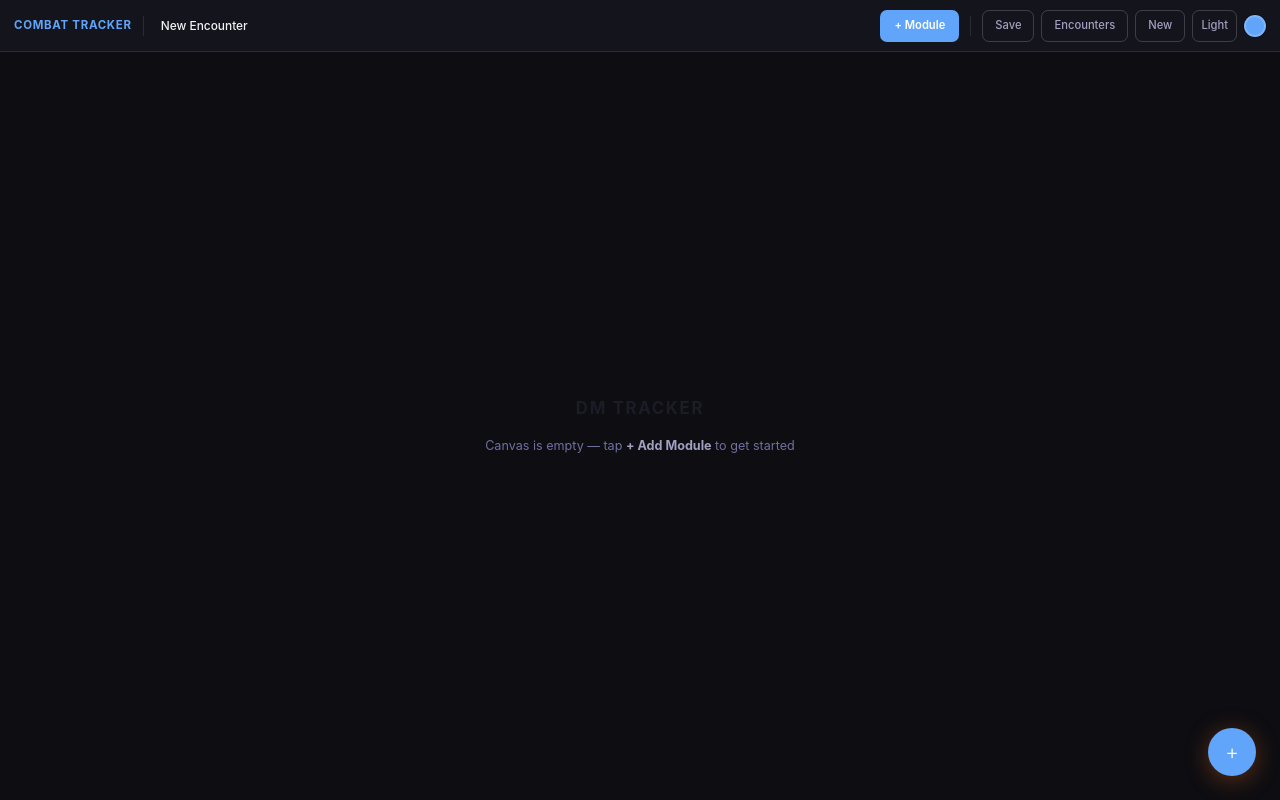
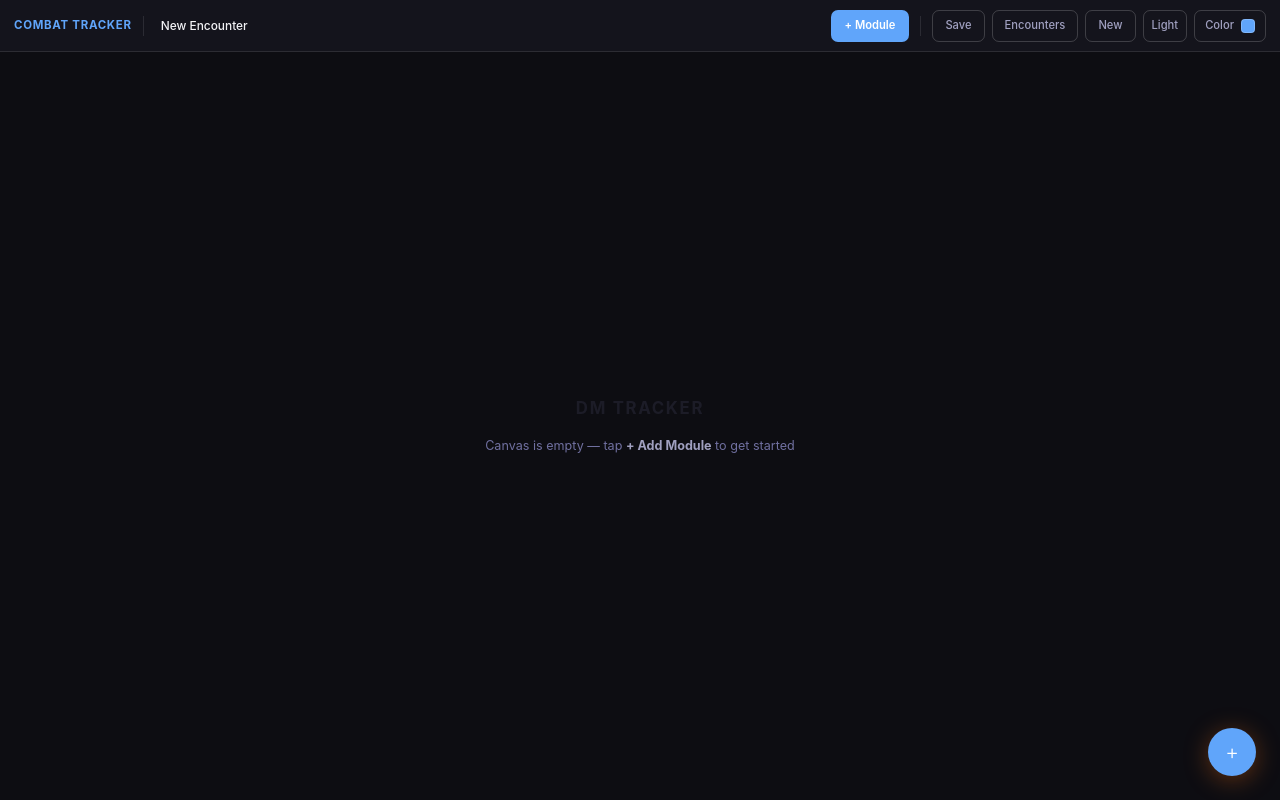
Before and after one commit to GitOnMyLvl/dnd_combat_tracker, a React (Vite) app: page / in a window 1280 px wide. Built offline with nearby package versions, Linux system fonts and the light colour scheme.

Commit message:
feat: custom accent color picker panel with swatches and hex input
Co-Authored-By: Claude Sonnet 4.6 <noreply@anthropic.com>

```diff
--- /dev/null
+++ b/src/components/AccentPicker.jsx
@@ -0,0 +1,126 @@
+import { useState, useEffect, useRef } from 'react'
+import { useThemeStore } from '../store/themeStore'
+
+const PRESETS = [
+  // Blues
+  '#60a5fa', '#38bdf8', '#818cf8',
+  // Purples / Pinks
+  '#c084fc', '#e879f9', '#fb7185',
+  // Reds
+  '#f87171', '#fb923c', '#fbbf24',
+  // Greens
+  '#4ade80', '#34d399', '#a3e635',
+  // Teals / Cyans
+  '#2dd4bf', '#22d3ee', '#94a3b8',
+  // Neutral light
+  '#e2e8f0',
+]
+
+export default function AccentPicker() {
+  const { accent, setAccent } = useThemeStore()
+  const [open, setOpen] = useState(false)
+  const [hex, setHex] = useState(accent)
+  const ref = useRef(null)
+
+  // Sync hex input when accent changes externally
+  useEffect(() => { setHex(accent) }, [accent])
+
+  // Close on outside click
+  useEffect(() => {
+    if (!open) return
+    const handler = (e) => { if (ref.current && !ref.current.contains(e.target)) setOpen(false) }
+    document.addEventListener('mousedown', handler)
+    return () => document.removeEventListener('mousedown', handler)
+  }, [open])
+
+  const apply = (color) => {
+    // Basic hex validation
+    if (/^#[0-9a-fA-F]{6}$/.test(color)) {
+      setAccent(color)
+      setHex(color)
+    }
+  }
+
+  return (
+    <div ref={ref} style={{ position: 'relative', flexShrink: 0 }}>
+      {/* Trigger button */}
+      <button
+        onClick={() => setOpen(v => !v)}
+        className="btn-ghost"
+        title="Accent color"
+        style={{
+          minHeight: 32, minWidth: 'unset', padding: '0 10px',
+          display: 'flex', alignItems: 'center', gap: 7,
+          borderColor: open ? 'var(--c-border-strong)' : undefined,
+          background: open ? 'var(--c-elevated)' : undefined,
+        }}
+      >
+        <span style={{ fontSize: '0.8rem' }}>Color</span>
+        <div style={{
+          width: 14, height: 14, borderRadius: 4,
+          background: accent,
+          border: '1.5px solid rgba(255,255,255,0.2)',
+          flexShrink: 0,
+        }} />
+      </button>
+
+      {/* Popover */}
+      {open && (
+        <div
+          className="card"
+          style={{
+            position: 'absolute', top: 42, right: 0, zIndex: 60,
+            padding: 14, width: 200,
+            boxShadow: '0 12px 40px rgba(0,0,0,0.5)',
+          }}
+        >
+          <div className="label" style={{ marginBottom: 10 }}>Accent Color</div>
+
+          {/* Swatch grid */}
+          <div style={{ display: 'grid', gridTemplateColumns: 'repeat(6, 1fr)', gap: 6, marginBottom: 12 }}>
+            {PRESETS.map(color => (
+              <button
+                key={color}
+                onClick={() => apply(color)}
+                title={color}
+                style={{
+                  width: '100%', aspectRatio: '1', borderRadius: 6,
+                  background: color, border: 'none', padding: 0,
+                  minHeight: 'unset', minWidth: 'unset',
+                  outline: accent === color ? `2px solid ${color}` : '2px solid transparent',
+                  outlineOffset: 2,
+                  transform: accent === color ? 'scale(1.1)' : 'scale(1)',
+                  transition: 'transform 0.1s, outline 0.1s',
+                  cursor: 'pointer',
+                }}
+                onMouseEnter={e => { if (accent !== color) e.currentTarget.style.transform = 'scale(1.12)' }}
+                onMouseLeave={e => { if (accent !== color) e.currentTarget.style.transform = 'scale(1)' }}
+              />
+            ))}
+          </div>
+
+          {/* Hex input */}
+          <div style={{ display: 'flex', gap: 6, alignItems: 'center' }}>
+            <div style={{
+              width: 26, height: 26, borderRadius: 6, flexShrink: 0,
+              background: /^#[0-9a-fA-F]{6}$/.test(hex) ? hex : accent,
+              border: '1px solid var(--c-border-strong)',
+            }} />
+            <input
+              value={hex}
+              onChange={e => {
+                setHex(e.target.value)
+                if (/^#[0-9a-fA-F]{6}$/.test(e.target.value)) apply(e.target.value)
+              }}
+              onKeyDown={e => e.key === 'Enter' && apply(hex)}
+              placeholder="#60a5fa"
+              style={{ flex: 1, minHeight: 30, fontSize: '0.8rem', padding: '2px 8px', fontFamily: 'monospace' }}
+              maxLength={7}
+              spellCheck={false}
+            />
+          </div>
+        </div>
+      )}
+    </div>
+  )
+}
--- a/src/components/TopBar.jsx
+++ b/src/components/TopBar.jsx
@@ -2,6 +2,7 @@ import { useState } from 'react'
 import { useEncounterStore } from '../store/encounterStore'
 import { useThemeStore } from '../store/themeStore'
 import { openModulePicker } from './canvas/Canvas'
+import AccentPicker from './AccentPicker'
 
 export default function TopBar() {
   const {
@@ -9,7 +10,7 @@ export default function TopBar() {
     newEncounter, saveEncounter, loadEncounter, deleteEncounter, renameEncounter,
   } = useEncounterStore()
   const [showEncounters, setShowEncounters] = useState(false)
-  const { theme, toggleTheme, accent, setAccent } = useThemeStore()
+  const { theme, toggleTheme } = useThemeStore()
   const [editingName, setEditingName] = useState(false)
   const [saveFlash, setSaveFlash] = useState(false)
 
@@ -112,27 +113,7 @@ export default function TopBar() {
         style={{ minHeight: 32, minWidth: 32, padding: '0 8px', flexShrink: 0, fontSize: '0.8rem' }}
       >{theme === 'dark' ? 'Light' : 'Dark'}</button>
 
-      {/* Accent color picker */}
-      <label
-        title="Pick accent color"
-        style={{ position: 'relative', flexShrink: 0, cursor: 'pointer', display: 'flex', alignItems: 'center' }}
-      >
-        <div style={{
-          width: 22, height: 22, borderRadius: '50%', background: accent,
-          border: '2px solid var(--c-border-strong)',
-          boxShadow: `0 0 0 1px var(--c-bg)`,
-          transition: 'transform 0.12s',
-        }}
-          onMouseEnter={e => e.currentTarget.style.transform = 'scale(1.15)'}
-          onMouseLeave={e => e.currentTarget.style.transform = 'scale(1)'}
-        />
-        <input
-          type="color"
-          value={accent}
-          onChange={e => setAccent(e.target.value)}
-          style={{ position: 'absolute', opacity: 0, width: '100%', height: '100%', cursor: 'pointer', minHeight: 'unset', minWidth: 'unset', padding: 0, border: 'none' }}
-        />
-      </label>
+      <AccentPicker />
 
       {/* Encounters dropdown */}
       {showEncounters && (
```
